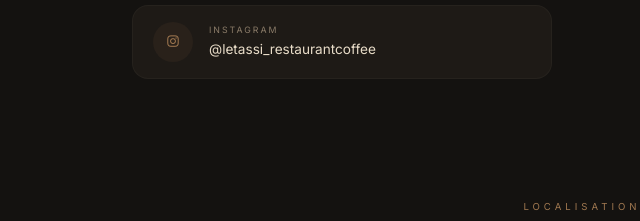
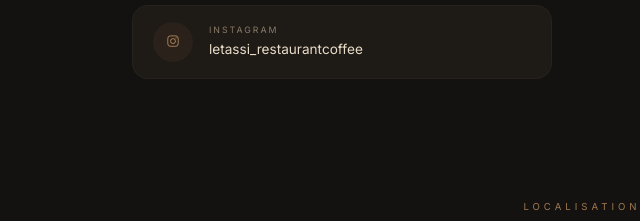
Before and after one commit to mehdibenzaghou-maker/letassi, a plain HTML site: page contact.html in a window 1280 px wide. Shown: the part 536-757 px from the top of the page, 58-698 px from the left. Drawn offline with nearby package versions, Linux system fonts and the light colour scheme; some packages are replaced by stand-ins of ours; a script that the page names is missing; a web font is replaced by a local one.

Commit message:
Update contact.html

```diff
--- a/contact.html
+++ b/contact.html
@@ -41,7 +41,7 @@
       <div class="info-card reveal"><div class="info-icon"><i class="fas fa-phone"></i></div><div><div class="info-label">Téléphone</div><div class="info-value"><a href="tel:0699012400">06 99 01 24 00</a></div></div></div>
       <div class="info-card reveal"><div class="info-icon"><i class="fas fa-location-dot"></i></div><div><div class="info-label">Adresse</div><div class="info-value">Bab Ezzouar 16042</div></div></div>
       <div class="info-card reveal"><div class="info-icon"><i class="fas fa-clock"></i></div><div><div class="info-label">Horaires</div><div class="info-value" style="color:var(--gray);font-style:italic;font-size:.78rem">À renseigner</div></div></div>
-      <div class="info-card reveal"><div class="info-icon"><i class="fab fa-instagram"></i></div><div><div class="info-label">Instagram</div><div class="info-value"><a href="https://www.instagram.com/letassi_restaurantcoffee/" target="_blank">@letassi_restaurantcoffee</a></div></div></div>
+      <div class="info-card reveal"><div class="info-icon"><i class="fab fa-instagram"></i></div><div><div class="info-label">Instagram</div><div class="info-value"><a href="https://www.instagram.com/letassi_restaurantcoffee/" target="_blank">letassi_restaurantcoffee</a></div></div></div>
     </div>
     <div style="display:flex;flex-direction:column;gap:14px">
       <a href="tel:0699012400" class="btn-primary" style="justify-content:center"><i class="fas fa-phone"></i> Appeler le restaurant</a>
```
